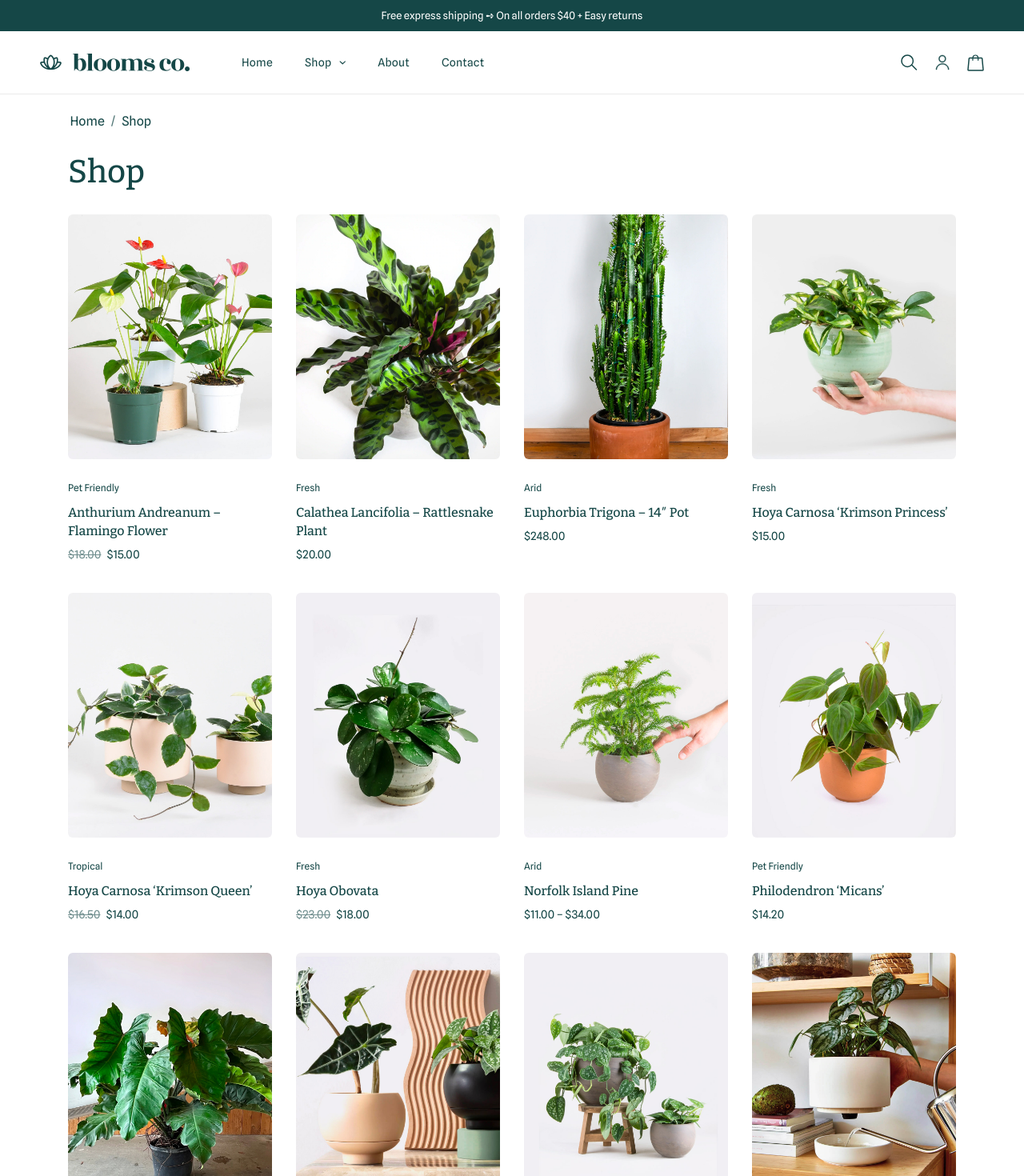
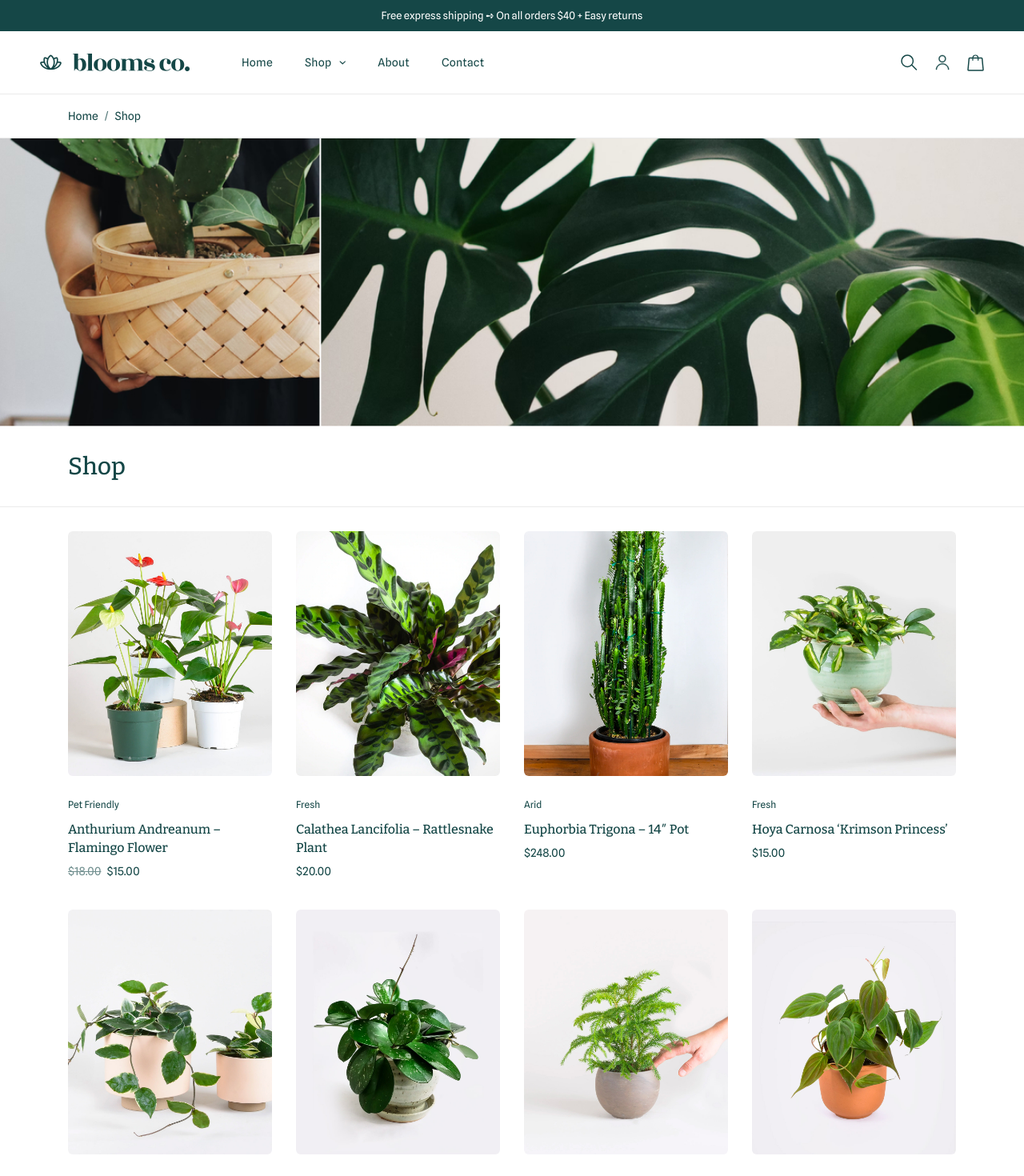
Before and after one commit to Lomantik/vue-frontend, a Vue app: page /shop in a window 1280 px wide. Shown: the top 1470 px of the page at 80% size. Built offline with nearby package versions, Linux system fonts and the light colour scheme.

Commit message:
Done. Category Page is fixed too

```diff
--- a/src/assets/styles/tokens/_variables.scss
+++ b/src/assets/styles/tokens/_variables.scss
@@ -22,6 +22,7 @@ $custom-theme-colors: (
   stars-empty: #ffcd00,
   stars-filled: #ffd0ad,
   body-bg: #ffffff,
+  border: #ebebeb,
 );
 @function color-token($key) {
   @return map.get($custom-theme-colors, $key);
--- /dev/null
+++ b/src/components/blocks/PageTitle.vue
@@ -0,0 +1,30 @@
+<script setup>
+defineProps({
+  /** @type {{product: Category}} */
+  title: {
+    type: String,
+    required: true,
+  },
+})
+</script>
+
+<template>
+  <div class="page-title">
+    <h1 class="page-title__string container">{{ title }}</h1>
+  </div>
+</template>
+
+<style scoped lang="scss">
+.page-title {
+  padding: 2.1875rem 0; // 35px 0
+  border-bottom: 1px solid color-token(border);
+  margin: 0;
+  &__string {
+    line-height: 1;
+    margin-bottom: 0;
+    @include media-breakpoint-up(lg) {
+      font-size: 1.875rem; // 30px
+    }
+  }
+}
+</style>
--- a/src/components/layout/LayoutBreadcrumbs.vue
+++ b/src/components/layout/LayoutBreadcrumbs.vue
@@ -25,12 +25,13 @@ const { meta, breadcrumbs } = useBreadcrumbs()
 
 <style scoped lang="scss">
 .breadcrumbs {
-  margin-left: 0.3125rem; // 5px
   padding: 1.25rem 0; // 20px 0
+  border-bottom: 1px solid color-token(border);
   &__wrapper {
     margin-bottom: 0;
     &-item {
-      font-size: 1rem; // 16px
+      font-size: 0.875rem; // 14px
+      line-height: 1;
     }
   }
 }
--- a/src/pages/CategoryPage.vue
+++ b/src/pages/CategoryPage.vue
@@ -1,31 +1,39 @@
 <script setup>
 import ProductList from '@/components/product/ProductList.vue'
+import PageTitle from '@/components/blocks/PageTitle.vue'
 
 /** @typedef {import('@/types/category.js').Category} Category */
 /** @typedef {import('@/types/product.js').Product} Product */
 
-defineProps(({
+defineProps({
   /** @type {{product: Category}} */
   category: {
     type: Object,
-    required: true
+    required: true,
   },
-}))
+})
 </script>
 
 <template>
   <section>
-    <div class="container pb-4">
-      <div class="row">
-        <div class="col-12">
-          <h1 class="pb-2" v-if="category">{{ category.title }}</h1>
-          <ProductList :category="category" :titleTag="'h3'" />
-        </div>
+    <div class="category-page">
+      <PageTitle :title="category.title" v-if="category" />
+      <div class="category-page__product-list container">
+        <ProductList :category="category" :titleTag="'h3'" />
       </div>
     </div>
   </section>
 </template>
 
-<style scoped>
-
+<style scoped lang="scss">
+.category-page {
+  padding-bottom: 2.5rem; // 40px
+  @include media-breakpoint-up(md) {
+    padding-bottom: 3.75rem; // 60px
+  }
+  &__product-list {
+    padding-top: 1.875rem; // 30px
+    padding-bottom: 1.875rem; // 30px
+  }
+}
 </style>
--- a/src/pages/ShopPage.vue
+++ b/src/pages/ShopPage.vue
@@ -1,20 +1,64 @@
 <script setup>
 import ProductList from '@/components/product/ProductList.vue'
+import PageTitle from '@/components/blocks/PageTitle.vue'
+import ResponsiveImage from '@/components/ui/ResponsiveImage.vue'
 </script>
 
 <template>
   <section>
-    <div class="page container pb-4">
-      <h1 class="page__title pb-2">Shop</h1>
-      <ProductList :titleTag="'h3'" />
+    <div class="shop-page">
+      <div class="shop-page__banner">
+        <ResponsiveImage image-key="shop-header" class="shop-page__banner-image" />
+      </div>
+      <PageTitle title="Shop" />
+      <div class="shop-page__product-list container">
+        <ProductList :titleTag="'h3'" />
+      </div>
+      <p class="shop-page__info container">
+        The difference between style and fashion is quality. Age is something only in your head or a
+        stereotype. Age means nothing when you are passionate about something. I can't get sucked
+        into that celebrity thing, because I think it's just crass. I've always tried to push myself
+        technically and to push myself visually. That's been part of the journey. I would like to be
+        a one-man multinational fashion phenomenon. My aim is to make the poor look rich and the
+        rich look poor. If you wear clothes that don't suit you, you're a fashion victim. You have
+        to wear clothes that make you look better. I am not interested in shock tactics. I just want
+        to make beautiful clothes. Money is the most corrosive aspect of life today because it means
+        that all attention to detail is forgotten. I always loved aesthetics. Not particularly
+        fashion, but an idea of beauty. It is not easy to dress well. Over the years I have learned
+        that what is important in a dress is the woman who is wearing it. It is not easy to dress
+        well. For me, art is about learning and about living with people. It's alive. A lot of
+        self-importance goes on in the fashion industry. I'm not like that.
+      </p>
     </div>
   </section>
 </template>
 
 <style scoped lang="scss">
-.page {
-  &__title {
-    font-size: 2.5rem; // 40px
+.shop-page {
+  padding-bottom: 2.5rem; // 40px
+  @include media-breakpoint-up(md) {
+    padding-bottom: 3.75rem; // 60px
+  }
+  &__banner {
+    height: 180px;
+    @include media-breakpoint-up(md) {
+      height: 360px;
+    }
+    &-image {
+      width: 100%;
+      height: 100%;
+      object-fit: cover;
+    }
+  }
+  &__product-list {
+    padding-top: 1.875rem; // 30px
+    padding-bottom: 1.875rem; // 30px
+  }
+  &__info {
+    font-size: 0.8125rem; // 13px
+    line-height: 1.7;
+    padding-top: 2.5rem; // 40px
+    border-top: 1px solid color-token(border);
   }
 }
 </style>
```
